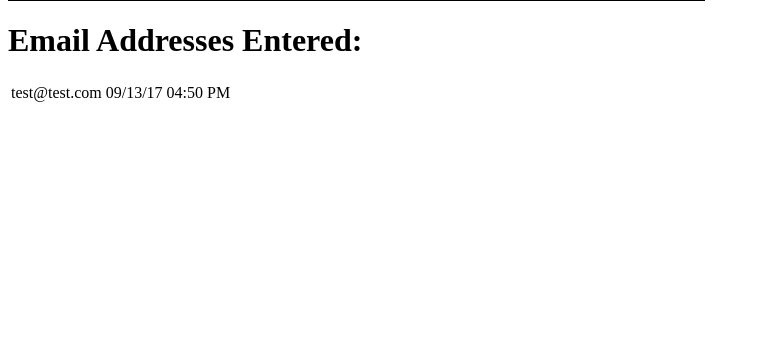
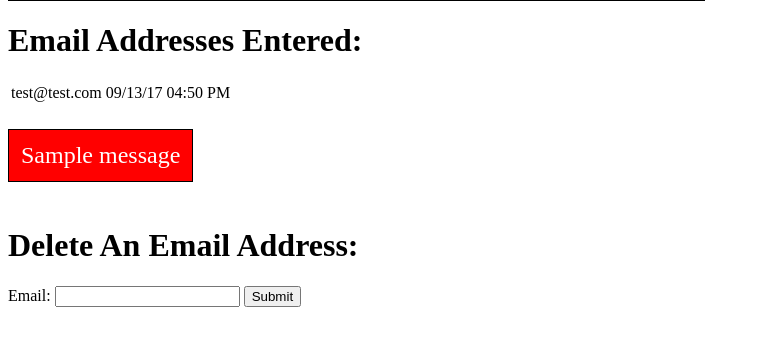
Before and after one commit to ctdoan33/email_validation, a Flask app: page /success in a window 1280 px wide. Shown: the part 60-406 px from the top of the page, without its empty margins (0-760 px from the left). Run offline with Flask 2, Linux system fonts and the light colour scheme; data comes from the database, SQL or seed files in the repository; one stand-in notice (Sample message) is shown.

Commit message:
added delete option

```diff
--- a/server.py
+++ b/server.py
@@ -28,4 +28,16 @@ def success():
     query = "SELECT email_address, DATE_FORMAT(created_at, '%m/%d/%y %I:%i %p') AS date FROM emails"
     emails = mysql.query_db(query)
     return render_template("success.html", all_emails=emails)
+@app.route("/delete", methods=["POST"])
+def delete():
+    if len(request.form["email"]) < 1:
+        flash("Email must not be blank!")
+    elif not EMAIL_REGEX.match(request.form["email"]):
+        flash("Email is not valid!")
+    else:
+        session["newemail"] = request.form["email"]
+        query = "DELETE FROM emails WHERE email_address = :email"
+        data = {"email": request.form["email"]}
+        mysql.query_db(query, data)
+    return redirect("/success")
 app.run(debug=True)
--- a/templates/success.html
+++ b/templates/success.html
@@ -8,6 +8,14 @@
     <style>
         div{
             background-color: green;
+            font-size: 1.5em;
+            display: inline-block;
+            border: 1pt solid black;
+            padding: .5em;
+        }
+        p{
+            background-color: red;
+            color: white;
             font-size: 1.5em;
             display: inline-block;
             border: 1pt solid black;
@@ -28,5 +36,17 @@
             {% endfor %}
         </tbody>
     </table>
+    {% with messages = get_flashed_messages() %}
+        {% if messages %}
+            {% for message in messages %}
+                <p>{{message}}</p>
+            {% endfor %}
+        {% endif %}
+    {% endwith %}
+    <h1>Delete An Email Address:</h1>
+    <form action="/delete" method="post">
+        Email: <input type="text" name="email">
+        <input type="submit" value="Submit">
+    </form>
 </body>
 </html>
```
